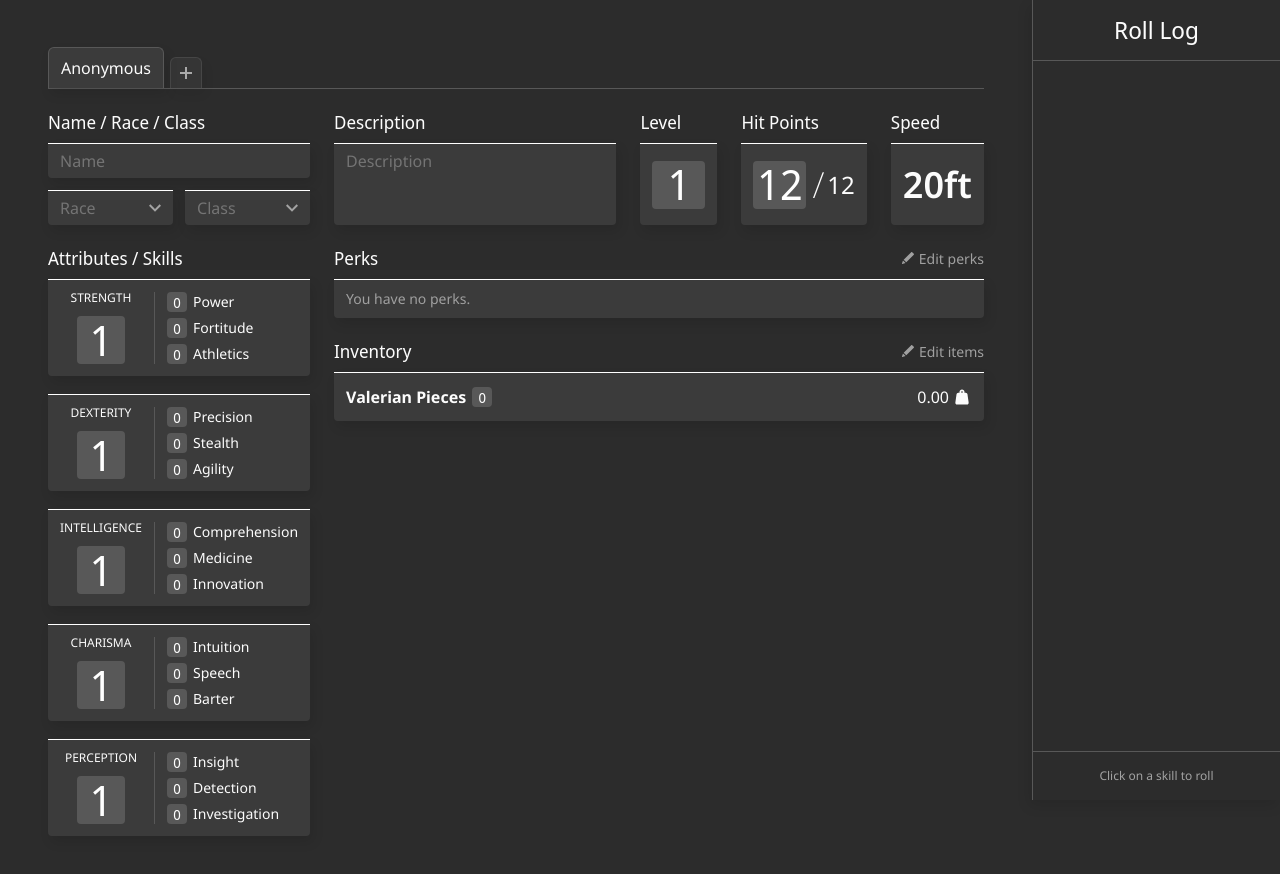
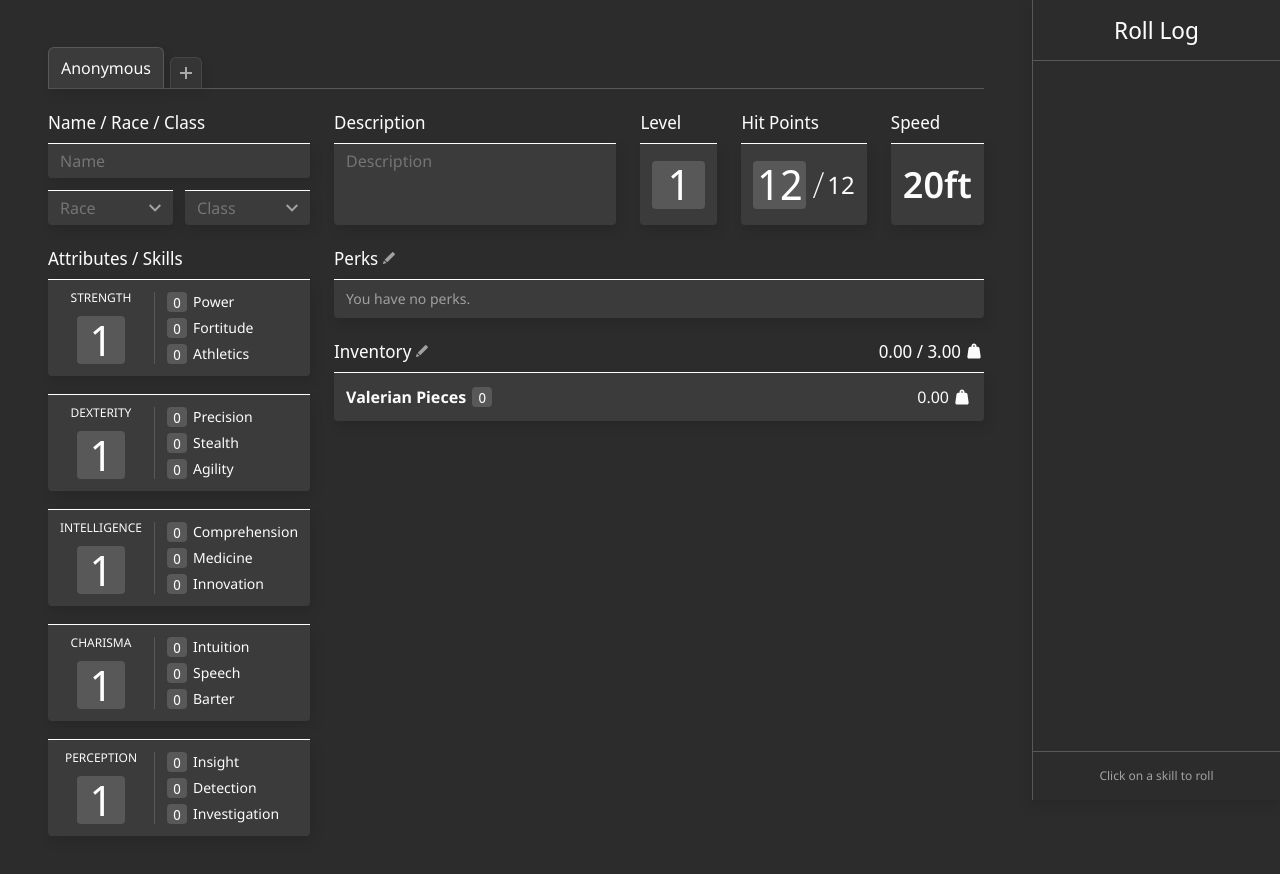
Before and after one commit to Paradoxdotexe/vade-mecum, a React (Create React App) app: page /engine in a window 1280 px wide. Shown: the top 874 px of the page. Built offline with nearby package versions, Linux system fonts and the light colour scheme.

Commit message:
PATCH: Add carrying capacity

```diff
--- a/src/pages/engine/WorldKit.tsx
+++ b/src/pages/engine/WorldKit.tsx
@@ -19,7 +19,7 @@ type InventoryItem = {
   name: string;
   description: string;
   cost: number;
-  slots: number;
+  weight: number;
 };
 
 type WorldKit = {
@@ -120,119 +120,119 @@ const VALE_OF_MYTHS: WorldKit = {
       name: 'Valerian Pieces',
       description: '',
       cost: 1,
-      slots: 1 / 20
+      weight: 1 / 20
     },
     dagger: {
       type: 'WEAPON',
       name: 'Dagger',
       description: '+1 Power to attack, 1d6 damage, 5ft range',
       cost: 5,
-      slots: 1 / 2
+      weight: 1 / 2
     },
     shortsword: {
       type: 'WEAPON',
       name: 'Shortsword',
       description: '+1 Power to attack, 2d6 damage, 5ft range',
       cost: 20,
-      slots: 1
+      weight: 1
     },
     longsword: {
       type: 'WEAPON',
       name: 'Longsword',
       description: '+2 Power to attack, 3d6 damage, 5ft range',
       cost: 100,
-      slots: 2
+      weight: 2
     },
     greatsword: {
       type: 'WEAPON',
       name: 'Greatsword',
       description: '+3 Power to attack, 4d6 damage, 5ft range',
       cost: 200,
-      slots: 2
+      weight: 2
     },
     shortbow: {
       type: 'WEAPON',
       name: 'Shortbow',
       description: '+1 Precision to attack, 1d6 damage, 40ft range',
       cost: 20,
-      slots: 2
+      weight: 2
     },
     crossbow: {
       type: 'WEAPON',
       name: 'Crossbow',
       description: '+2 Precision to attack, 2d6 damage, 40ft range',
       cost: 100,
-      slots: 2
+      weight: 2
     },
     longbow: {
       type: 'WEAPON',
       name: 'Longbow',
       description: '+3 Precision to attack, 3d6 damage, 80ft range',
       cost: 200,
-      slots: 2
+      weight: 2
     },
     leather_armor: {
       type: 'ARMOR',
       name: 'Leather Armor',
       description: 'Light armor',
       cost: 20,
-      slots: 0
+      weight: 0
     },
     chainmail_armor: {
       type: 'ARMOR',
       name: 'Chainmail Armor',
       description: 'Medium armor',
       cost: 100,
-      slots: 0
+      weight: 0
     },
     plate_armor: {
       type: 'ARMOR',
       name: 'Plate Armor',
       description: 'Heavy armor',
       cost: 200,
-      slots: 0
+      weight: 0
     },
     rope: {
       type: 'TOOL',
       name: 'Rope',
       description: '+1 Athletics to climb',
       cost: 5,
-      slots: 1
+      weight: 1
     },
     grappling_hook: {
       type: 'TOOL',
       name: 'Grappling Hook',
       description: '+1 Athletics to climb',
       cost: 5,
-      slots: 1 / 2
+      weight: 1 / 2
     },
     lantern: {
       type: 'TOOL',
       name: 'Lantern',
       description: '+1 Investigation/Detection to search',
       cost: 5,
-      slots: 1 / 2
+      weight: 1 / 2
     },
     medical_pouch: {
       type: 'TOOL',
       name: 'Medical Pouch',
       description: '+1 Medicine to heal or stabilize',
       cost: 20,
-      slots: 1 / 2
+      weight: 1 / 2
     },
     tool_belt: {
       type: 'TOOL',
       name: 'Tool Belt',
       description: '+1 Innovation to repair or craft',
       cost: 20,
-      slots: 1
+      weight: 1
     },
     world_map: {
       type: 'TOOL',
       name: 'World Map',
       description: '+1 Insight to interpret a location or path',
       cost: 5,
-      slots: 1 / 4
+      weight: 1 / 4
     }
   }
 };
--- a/src/pages/engine/characterSheet/CharacterSheet.tsx
+++ b/src/pages/engine/characterSheet/CharacterSheet.tsx
@@ -18,6 +18,7 @@ import { ReactComponent as EditIcon } from '@/icons/Edit.svg';
 import { EditPerksDrawer } from './EditPerksDrawer';
 import { InventoryCard } from './InventoryCard';
 import { EditItemsDrawer } from './EditItemsDrawer';
+import { ReactComponent as WeightIcon } from '@/icons/Weight.svg';
 
 const Sheet = styled.div`
   display: flex;
@@ -63,6 +64,16 @@ const Sheet = styled.div`
       height: 18px;
       display: flex;
       justify-content: space-between;
+
+      > div {
+        display: flex;
+        align-items: center;
+        gap: 3px;
+
+        svg {
+          font-size: 20px;
+        }
+      }
 
       button {
         background: none;
@@ -161,22 +172,36 @@ export const CharacterSheet: React.FC = () => {
           )}
           <div className="sheet__section">
             <div className="section__header">
+              <div>
                 Perks
                 <button onClick={() => setEditingPerks(true)}>
                   <EditIcon />
-                Edit perks
                 </button>
+              </div>
             </div>
             <PerksCard />
             <EditPerksDrawer open={editingPerks} onClose={() => setEditingPerks(false)} />
           </div>
           <div className="sheet__section">
             <div className="section__header">
+              <div>
                 Inventory
                 <button onClick={() => setEditingItems(true)}>
                   <EditIcon />
-                Edit items
                 </button>
+              </div>
+              <div
+                style={{
+                  color:
+                    currentCharacter.itemWeight > currentCharacter.carryingCapacity
+                      ? '#ec4343'
+                      : undefined
+                }}
+              >
+                {currentCharacter.itemWeight.toFixed(2)} /{' '}
+                {currentCharacter.carryingCapacity.toFixed(2)}
+                <WeightIcon />
+              </div>
             </div>
             <InventoryCard />
             <EditItemsDrawer open={editingItems} onClose={() => setEditingItems(false)} />
--- a/src/pages/engine/characterSheet/InventoryCard.tsx
+++ b/src/pages/engine/characterSheet/InventoryCard.tsx
@@ -53,7 +53,7 @@ export const InventoryCard: React.FC = () => {
             key: 'weight',
             render: item => (
               <div className="cell--weight">
-                {(item.quantity * item.slots).toFixed(2)}
+                {(item.quantity * item.weight).toFixed(2)}
                 <WeightIcon />
               </div>
             )
--- a/src/pages/engine/useCharacters.tsx
+++ b/src/pages/engine/useCharacters.tsx
@@ -167,6 +167,14 @@ const useCurrentCharacter = () => {
     return 0;
   };
 
+  const getCarryingCapacity = () => {
+    return parseComputation('([attribute.strength] + [skill.fortitude]) * 3', computationVariables);
+  };
+
+  const getItemWeight = () => {
+    return items.reduce((sum, item) => sum + item.weight * item.quantity, 0);
+  };
+
   const setName = (name: string) => updateCharacter({ name });
   const setDescription = (description: string) => updateCharacter({ description });
   const setRace = (race?: string) => updateCharacter({ race });
@@ -241,9 +249,11 @@ const useCurrentCharacter = () => {
     class: characterClass,
     perks,
     items,
+    itemWeight: getItemWeight(),
     speed: getSpeed(),
     maxHitPoints: getMaxHitPoints(),
     maxClassPoints: getMaxClassPoints(),
+    carryingCapacity: getCarryingCapacity(),
     setName,
     setDescription,
     setRace,
--- a/src/version.json
+++ b/src/version.json
@@ -1,4 +1,4 @@
 {
-  "version": "0.18.1",
-  "versionCommitHash": "9651416"
+  "version": "0.18.2",
+  "versionCommitHash": "81770a0"
 }
```
Lines whose indentation alone changed are shown as unchanged.
